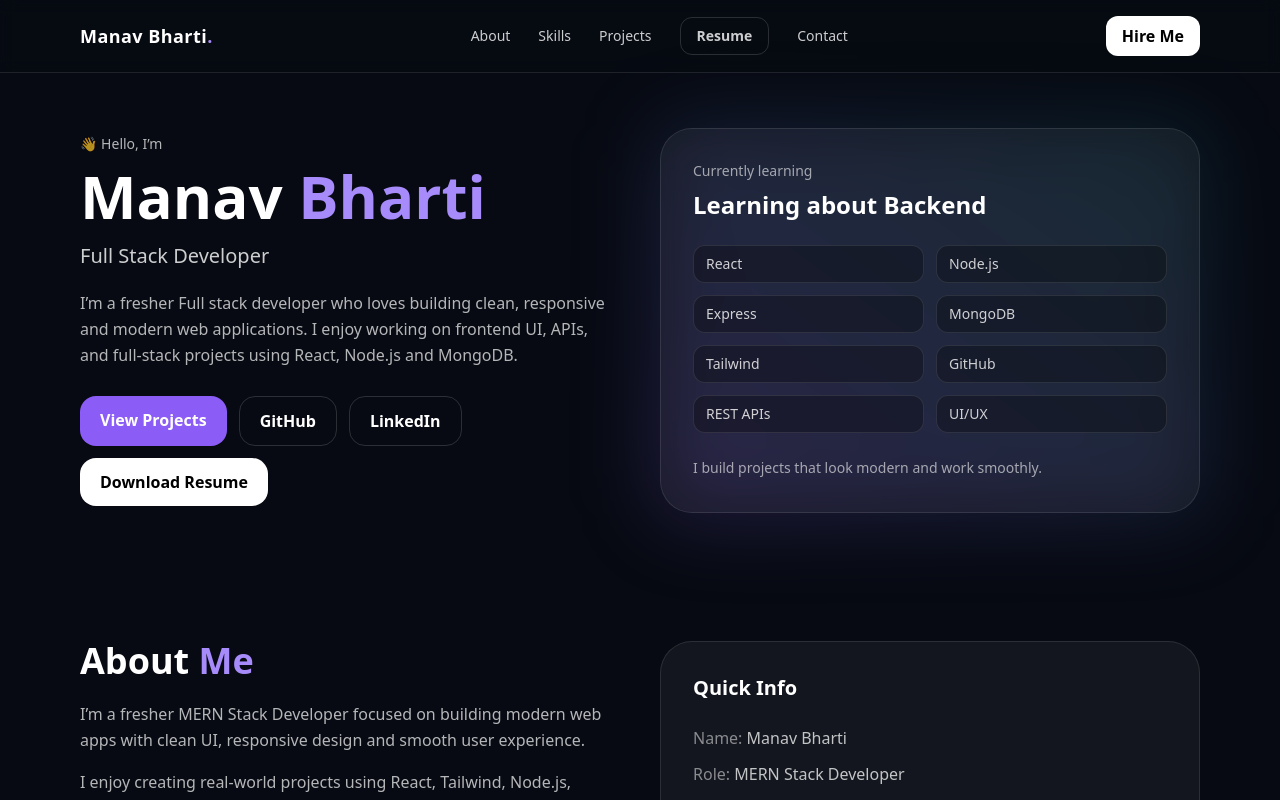
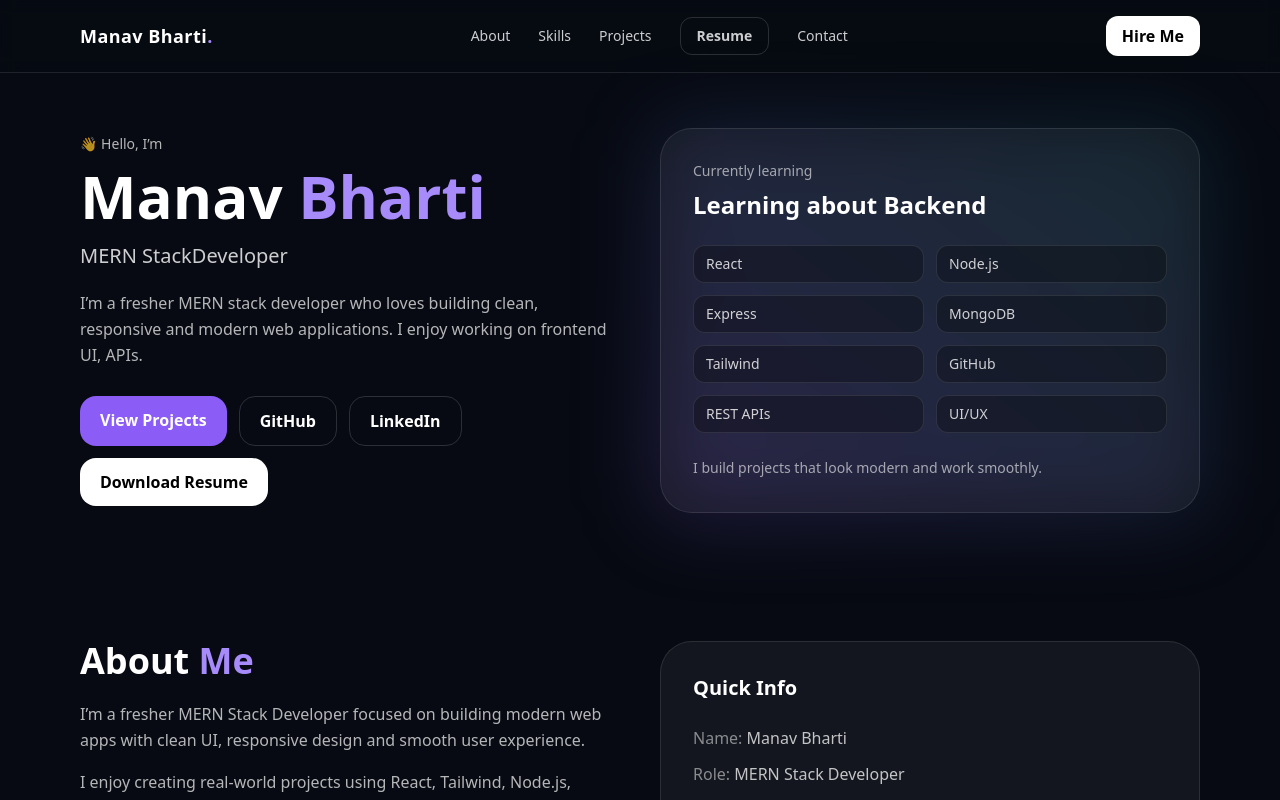
Before and after one commit to manavv09/portfolio, a React (Vite) app: page / in a window 1280 px wide. Shown: the top 800 px of the page. Built offline with nearby package versions, Linux system fonts and the light colour scheme.

Commit message:
minor changes

```diff
--- a/src/components/Hero.jsx
+++ b/src/components/Hero.jsx
@@ -15,13 +15,13 @@ export default function Hero() {
           </h1>
 
           <p className="mt-4 text-lg md:text-xl text-white/80">
-            Full Stack Developer
+            MERN StackDeveloper
           </p>
 
           <p className="mt-5 text-white/70 leading-relaxed">
-            I’m a fresher Full stack developer who loves building clean,
+            I’m a fresher MERN stack developer who loves building clean,
             responsive and modern web applications. I enjoy working on frontend
-            UI, APIs, and full-stack projects using React, Node.js and MongoDB.
+            UI, APIs.
           </p>
 
           <div className="mt-7 flex flex-wrap gap-3">
```
